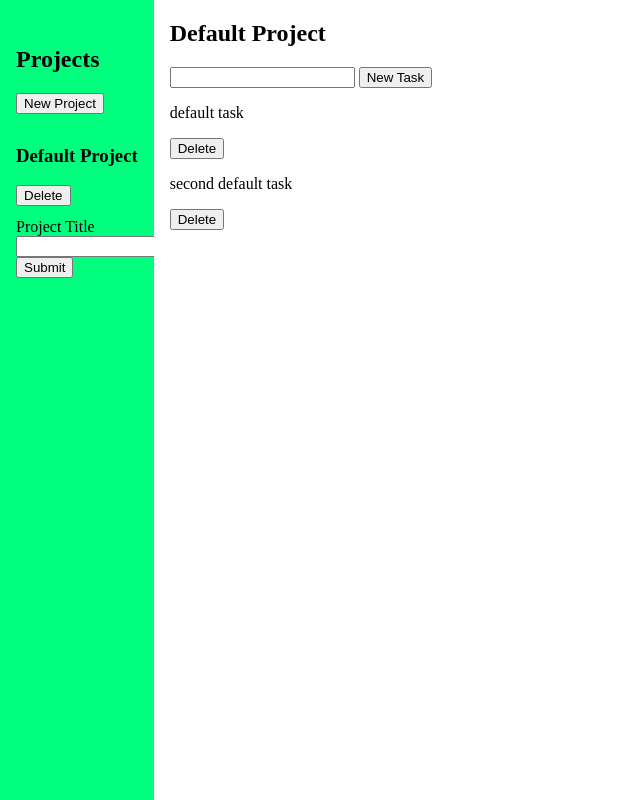
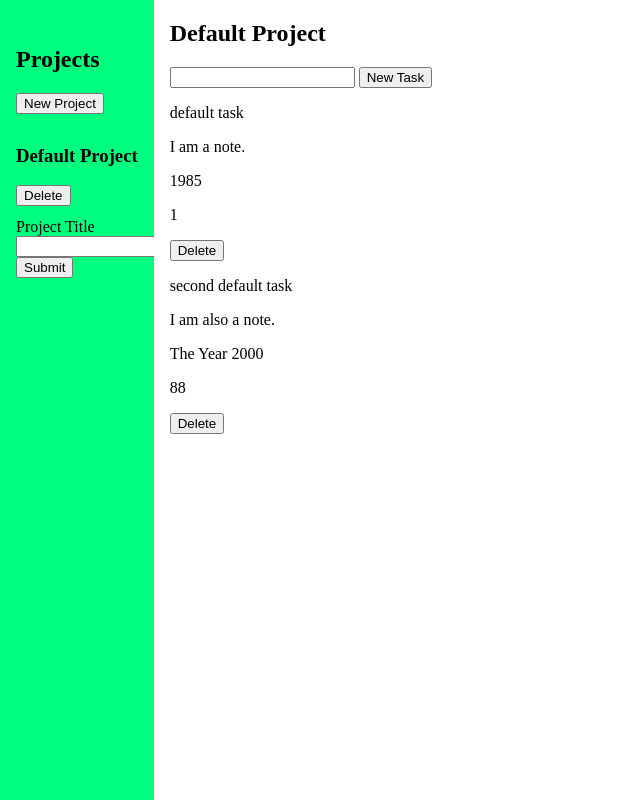
Before and after one commit to mrhaffner/todo, a website built with webpack: page dist/index.html in a window 1280 px wide. Shown: the whole page, without its empty margins (0-640 px from the left). Built offline with nearby package versions, Linux system fonts and the light colour scheme.

Commit message:
refactored adding tasks to the DOM, created a populateTasks function that has no dependencies, clears all tasks then repopulates the task list from task object

```diff
--- a/src/index.js
+++ b/src/index.js
@@ -1,12 +1,10 @@
 //todo properties
-    //minimum: title, description, dueDate and priority
-        //extra: notes and checklist
+    //minimum: description, dueDate and priority
 
 // separate your application logic (i.e. creating new todos, setting todos as complete, changing todo priority etc.) from the DOM-related stuff, so keep all of those things in separate modules.
 
 //UI
     //expand a single todo to see/edit its details
-    //delete a todo
 
 //Use localStorage to save user’s projects and todos between sessions.??????????????
 
@@ -18,6 +16,7 @@
     //another file holds what is loaded in the sidebar
     //another holds what is loads in current project
 
+//if main is empty (there are now projects) when you create a new project, that project should appear in main
 
 const projectsList = (() => {
     const projectArr = [
@@ -27,12 +26,18 @@ const projectsList = (() => {
             currentTaskId: 2,
             tasks: [
                 {
+                    taskId: 0,
                     name: 'default task',
-                    taskId: 0,
+                    note: 'I am a note.',
+                    dueDate: '1985',
+                    priority: '1',
                 },
                 {
+                    taskId: 1,
                     name: 'second default task',
-                    taskId: 1,
+                    note: 'I am also a note.',
+                    dueDate: 'The Year 2000',
+                    priority: '88',
                 },
             ]
         },
@@ -70,7 +75,6 @@ submitBtn.addEventListener('click', () => {
 })
 
 function addProjectSide(name, id) {
-    //maybe refactor this once everything is done so that anything coming from the form is appended, but everything else can be with innerHTML
     const sideNode = document.getElementById('side_proj_div');
     let newDiv = document.createElement('div')
     newDiv.id = `side_${id}_div`
@@ -109,10 +113,10 @@ function clearMain() {
     }
 };
 
-function addProjectMain(name, id) { /*get rid of the (name/id dependencies here if possible - maybe get the id on click, then find the correct object and use that to populate !!!! have to do this to populate todos correctly!!!!!)*/
+function addProjectMain(name, id) { //get rid of the (name/id dependencies here if possible - maybe get the id on click, then find the correct object and use that to populate !!!! have to do this to populate todos correctly!!!!!)
     const projMain = document.getElementById('proj_div')
     const projectContents =
-        `<div id="${id}_proj">
+        `<div id="${id}">
             <div id="${id}_proj_top">
                 <div id="${id}_proj_title_div">
                     <h2 id="${id}_proj_title">${name}</h2>
@@ -122,27 +126,16 @@ function addProjectMain(name, id) { /*get rid of the (name/id dependencies here
                     <button id="${id}_proj_btn">New Task</button>
                 </div>
             </div>
-            <div id="${id}_proj_task_div">
+            <div id="task_container">
             </div>
         </div>`
     projMain.innerHTML = projectContents
-    const taskContainer = document.getElementById(`${id}_proj_task_div`);
-    let currentProject = projectsList.projectArr.filter(obj => obj.projId === +id)[0];
-    currentProject.tasks.forEach(task => addTaskDOM(task.name, task.taskId, id, taskContainer));
-    addTaskBtn(id, taskContainer);
+    const taskContainer = document.getElementById(`task_container`);//might not need this
+    //let currentProject = projectsList.projectArr.filter(obj => obj.projId === +id)[0];
+    //currentProject.tasks.forEach(task => addTaskDOM(task.name, task.taskId, id, taskContainer)); //this is wha tyou are replacing
+    populateTasks();
+    addTaskBtn(id, taskContainer);//become part of populate tasks
 };
-
-function addTaskDOM (name, id, pId, parent) {
-    let newTaskDiv = document.createElement('div');
-    newTaskDiv.id = `${pId}_proj_${id}_task_div`;
-    let newTask =
-        `<p>${name}</p>
-        <button id='task_${id}_delete'>Delete</button>`;
-    newTaskDiv.innerHTML = newTask;
-    parent.appendChild(newTaskDiv);
-    addDeleteTask(id, pId);
-};
-
 
 function addTaskBtn(id, task) {
     const taskBtn = document.getElementById(`${id}_proj_btn`)
@@ -152,29 +145,103 @@ function addTaskBtn(id, task) {
         let addId = projectsList.projectArr[projIndex].currentTaskId;
         projectsList.projectArr[projIndex].currentTaskId ++;
         projectsList.projectArr[projIndex].tasks.push(Task(inputText, addId));
-        addTaskDOM(inputText, addId, id, task);
+        //addTaskDOM(inputText, addId, id, task);//also want to replace this with just populateTasks
+        //remove tasks function or just populate main or keep addTaskDom and feed the correct task into it
+        populateTasks();
     })
 }
 
-function addDeleteTask (id, pId) {
-    let taskDltBtn = document.getElementById(`task_${id}_delete`)
+
+//nothing should be fed into addTaskDom, it should read the appropariate task object and populate the tasks from there
+// let taskPId = function() {
+
+// }
+// let taskId = function() {
+
+// }
+// let taskName = function() {
+
+// }
+// let taskNote = function() {
+
+// }
+// let taskDueDate = function() {
+
+// }
+// let taskPriority = function() {
+
+// }
+
+function getProjectNum() {
+    let projNum = document.getElementById('proj_div').firstElementChild.id;
+    let projIndex = projectsList.projectArr.findIndex((x) => x.projId === +projNum)
+    return projIndex;
+}
+
+function populateTasks() {
+    //function to remove tasks
+    //get the value of whatever the current open project is?
+    //remove
+    clearTasks();
+    projectsList.projectArr[getProjectNum()].tasks.forEach(x => addTaskDOM(x));
+}
+
+function clearTasks() {
+    const taskBox = document.getElementById('task_container')
+    while (taskBox.firstChild) {
+        taskBox.removeChild(taskBox.firstChild);
+    }
+}
+
+function addTaskDOM(task) {
+    let newTaskDiv = document.createElement('div');
+    newTaskDiv.dataset.task_id = task.taskId;//do i need this?
+    let newTask =
+    `<p>${task.name}</p>
+    <p>${task.note}</p>
+    <p>${task.dueDate}</p>
+    <p>${task.priority}</p>
+    <button id='task_${task.taskId}_delete'>Delete</button>`;//???do I need this id?
+    newTaskDiv.innerHTML = newTask;
+    let taskDiv = document.getElementById('task_container')
+    taskDiv.appendChild(newTaskDiv);
+    addDeleteTask(task);
+}
+
+
+function addDeleteTask (task) {
+    let taskDltBtn = document.getElementById(`task_${task.taskId}_delete`) //look within parent for a delete class?
     taskDltBtn.addEventListener('click', () => {
-        let projIndex = projectsList.projectArr.findIndex((x) => x.projId === +pId)
-        let taskIndex = projectsList.projectArr[projIndex].tasks.findIndex((x) => x.taskId === +id);
-        console.log(taskIndex)
+        let projIndex = projectsList.projectArr.findIndex((x) => x.projId === getProjectNum()); //how to get pId?
+        let taskIndex = projectsList.projectArr[projIndex].tasks.findIndex((x) => x.taskId === +task.taskId);//compare against task_id value?
         projectsList.projectArr[projIndex].tasks.splice(taskIndex, 1);
-        console.log(taskDltBtn.parentElement)
-        taskDltBtn.parentElement.remove();
+        taskDltBtn.parentElement.remove(); //careful when refactoring DOM tree
 
     })
 }
 
-        //on click it will look at the ID of the parent or maybe parent of parent?
-            //find that proj obj, look in it's task list and use it's id to find that task obj and delete it
-            // it will delete the PARENT NODE from DOM
 
+// function addDeleteTask (id, pId) {
+//     let taskDltBtn = document.getElementById(`task_${id}_delete`) //look within parent for a delete class?
+//     taskDltBtn.addEventListener('click', () => {
+//         let projIndex = projectsList.projectArr.findIndex((x) => x.projId === +pId); //how to get pId?
+//         let taskIndex = projectsList.projectArr[projIndex].tasks.findIndex((x) => x.taskId === +id);//compare against task_id value
+//         projectsList.projectArr[projIndex].tasks.splice(taskIndex, 1);
+//         taskDltBtn.parentElement.remove(); //careful when refactoring DOM tree
 
+//     })
+// }
 
+// function addTaskDOM (name, id, pId, parent) {
+//     let newTaskDiv = document.createElement('div');
+//     newTaskDiv.id = `${pId}_proj_${id}_task_div`;
+//     let newTask =
+//         `<p>${name}</p>
+//         <button id='task_${id}_delete'>Delete</button>`;
+//     newTaskDiv.innerHTML = newTask;
+//     parent.appendChild(newTaskDiv);
+//     addDeleteTask(id, pId);
+// };
 
 addProjectMain('Default Project', 0);
 let defaultProj = document.getElementById('side_0_title');
--- a/webpack.config.js
+++ b/webpack.config.js
@@ -2,8 +2,13 @@ const path = require('path');
 
 module.exports = {
   entry: './src/index.js',
+  // mode: 'development',
   output: {
     filename: 'main.js',
     path: path.resolve(__dirname, 'dist'),
   },
+  // optimization: {
+  //   minimize: false
+  // },
+
 };
```
Also changed, not shown: dist/index.html, dist/main.js.
